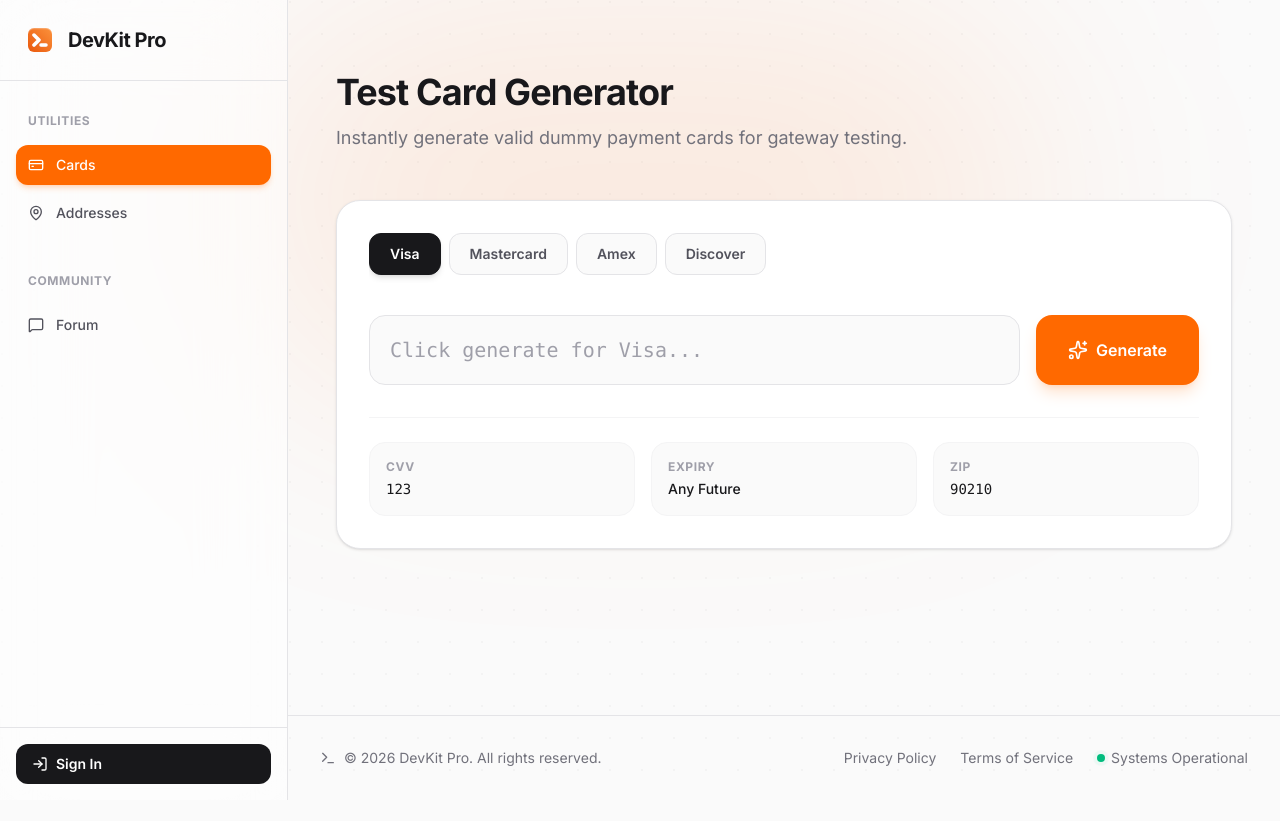
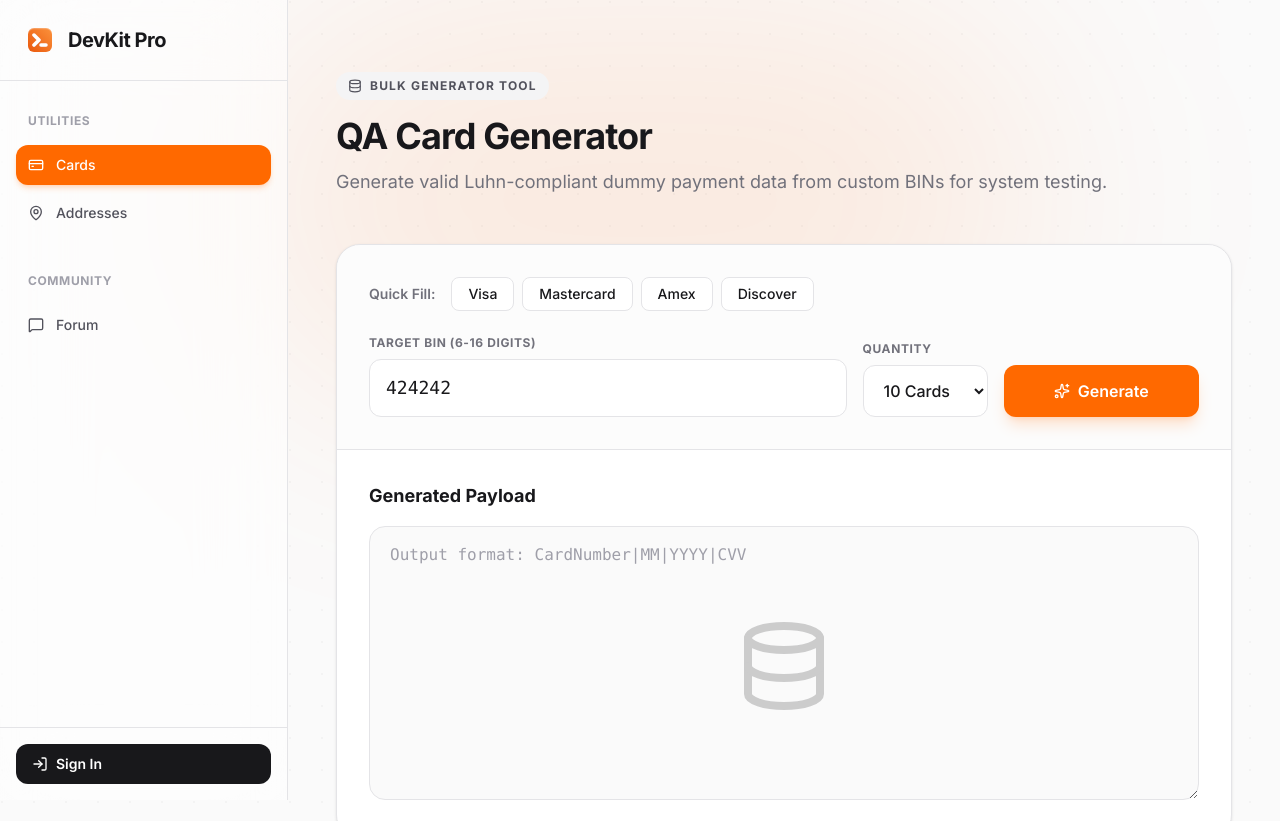
Before and after one commit to visatk/memory, a React (Vite) app: page /test-cards in a window 1280 px wide. Shown: the top 821 px of the page. Before the commit the page ends 800 px from the top, so only its background shows below. Built offline with nearby package versions, Linux system fonts and the light colour scheme; no server answers; the HTML template or start-up script is replaced by a standard one.

Commit message:
Update TestCards.tsx

```diff
--- a/src/pages/TestCards.tsx
+++ b/src/pages/TestCards.tsx
@@ -1,120 +1,162 @@
 import { useState } from 'react';
 import { SeoHead } from '../components/SeoHead';
 import { useCopyToClipboard } from '../hooks/useCopyToClipboard';
-import { Copy, Check, Sparkles } from 'lucide-react';
+import { Copy, Check, Sparkles, Database, ShieldAlert } from 'lucide-react';
 
-const CARD_NETWORKS = {
-  visa: { name: 'Visa', prefix: '4242', length: 16 },
-  mastercard: { name: 'Mastercard', prefix: '5555', length: 16 },
-  amex: { name: 'Amex', prefix: '3782', length: 15 },
-  discover: { name: 'Discover', prefix: '6011', length: 16 }
+const PRESET_BINS = [
+  { name: 'Visa', bin: '424242' },
+  { name: 'Mastercard', bin: '555555' },
+  { name: 'Amex', bin: '378282' },
+  { name: 'Discover', bin: '601100' }
+];
+
+export default function TestCards() {
+  const [bin, setBin] = useState('424242');
+  const [quantity, setQuantity] = useState<number>(10);
+  const [generatedCards, setGeneratedCards] = useState<string[]>([]);
+  const [isLoading, setIsLoading] = useState(false);
+  const [error, setError] = useState('');
+
+  const { copiedText, copy } = useCopyToClipboard();
+
+  const handleGenerate = async () => {
+    setIsLoading(true);
+    setError('');
+
+    try {
+      const res = await fetch('/api/tools/generate-cards', {
+        method: 'POST',
+        headers: { 'Content-Type': 'application/json' },
+        body: JSON.stringify({ bin, quantity })
+      });
+
+      const data = await res.json() as { cards?: string[], error?: string, success?: boolean };
+
+      if (!res.ok) throw new Error(data.error || 'Failed to generate cards');
+      if (data.cards) setGeneratedCards(data.cards);
+
+    } catch (err: any) {
+      setError(err.message);
+    } finally {
+      setIsLoading(false);
+    }
   };
 
-export default function TestCards() {
-  const [network, setNetwork] = useState<keyof typeof CARD_NETWORKS>('visa');
-  const [generatedCard, setGeneratedCard] = useState('');
-  const { copiedText, copy } = useCopyToClipboard();
-
-  const generateCard = () => {
-    const config = CARD_NETWORKS[network];
-    let number = config.prefix;
-    while (number.length < config.length - 1) {
-      number += Math.floor(Math.random() * 10).toString();
-    }
-
-    let sum = 0;
-    for (let i = 0; i < number.length; i++) {
-      let digit = parseInt(number.charAt(number.length - 1 - i), 10);
-      if (i % 2 === 0) {
-        digit *= 2;
-        if (digit > 9) digit -= 9;
-      }
-      sum += digit;
-    }
-    const checkDigit = (10 - (sum % 10)) % 10;
-    const finalCard = number + checkDigit;
-
-    const formatted = finalCard.match(new RegExp(`.{1,4}`, 'g'))?.join(' ') || finalCard;
-    setGeneratedCard(formatted);
-  };
+  const formattedOutput = generatedCards.join('\n');
 
   return (
     <div className="max-w-4xl mx-auto md:py-8 animation-fade-in">
       <SeoHead
-        title="Test Credit Card Generator"
-        description="Generate valid dummy credit card numbers for Stripe, Braintree, and QA testing. Instant, client-side, and secure."
+        title="BIN Card Generator API"
+        description="Generate bulk test credit card numbers from a custom BIN. Includes expiry and CVV formatted for QA database injection."
+        isTool={true}
       />
 
       <div className="mb-8 md:mb-12">
-        <h1 className="text-3xl md:text-4xl font-bold tracking-tight mb-3">Test Card Generator</h1>
-        <p className="text-lg text-zinc-500 dark:text-zinc-400">Instantly generate valid dummy payment cards for gateway testing.</p>
+        <div className="inline-flex items-center gap-2 px-3 py-1.5 rounded-full bg-zinc-100 dark:bg-zinc-800 text-zinc-600 dark:text-zinc-400 text-xs font-bold uppercase tracking-widest mb-4">
+          <Database className="size-3.5" /> Bulk Generator Tool
+        </div>
+        <h1 className="text-3xl md:text-4xl font-bold tracking-tight mb-3">QA Card Generator</h1>
+        <p className="text-lg text-zinc-500 dark:text-zinc-400">Generate valid Luhn-compliant dummy payment data from custom BINs for system testing.</p>
       </div>
 
-      <div className="p-4 md:p-8 bg-white dark:bg-zinc-900 border border-zinc-200 dark:border-zinc-800 rounded-3xl shadow-sm">
-        {/* Network Selection - Improved Mobile Scrolling */}
-        <div className="flex gap-2 mb-8 overflow-x-auto pb-2 scrollbar-hide -mx-4 px-4 md:mx-0 md:px-0">
-          {Object.entries(CARD_NETWORKS).map(([key, data]) => (
+      <div className="bg-white dark:bg-zinc-900 border border-zinc-200 dark:border-zinc-800 rounded-3xl shadow-sm overflow-hidden">
+
+        {/* Configuration Panel */}
+        <div className="p-6 md:p-8 border-b border-zinc-200 dark:border-zinc-800 bg-zinc-50/50 dark:bg-[#0a0a0a]/50">
+          <div className="flex flex-wrap items-center gap-2 mb-6">
+            <span className="text-sm font-semibold text-zinc-500 mr-2">Quick Fill:</span>
+            {PRESET_BINS.map((preset) => (
               <button
-              key={key}
-              onClick={() => {
-                setNetwork(key as keyof typeof CARD_NETWORKS);
-                setGeneratedCard(''); // Reset on network switch
-              }}
-              className={`px-5 py-2.5 rounded-xl text-sm font-semibold transition-all whitespace-nowrap cursor-pointer flex-1 md:flex-none text-center border ${
-                network === key
-                  ? 'bg-zinc-900 text-white border-zinc-900 dark:bg-zinc-100 dark:text-zinc-900 dark:border-zinc-100 shadow-md'
-                  : 'bg-zinc-50 text-zinc-600 border-zinc-200 hover:bg-zinc-100 dark:bg-zinc-950 dark:text-zinc-400 dark:border-zinc-800 dark:hover:bg-zinc-800'
-              }`}
+                key={preset.name}
+                onClick={() => setBin(preset.bin)}
+                className="px-4 py-1.5 rounded-lg text-sm font-medium transition-all bg-white dark:bg-zinc-900 border border-zinc-200 dark:border-zinc-700 hover:border-orange-500 hover:text-orange-500 cursor-pointer"
               >
-              {data.name}
+                {preset.name}
               </button>
             ))}
           </div>
 
-        {/* Input and Actions Group */}
-        <div className="flex flex-col md:flex-row gap-4 items-stretch">
-          <div className="flex-1 relative group">
+          <div className="grid grid-cols-1 md:grid-cols-12 gap-4 items-end">
+            <div className="md:col-span-7">
+              <label className="block text-xs font-bold text-zinc-500 uppercase tracking-wider mb-2">Target BIN (6-16 digits)</label>
               <input
                 type="text"
-              readOnly
-              value={generatedCard}
-              placeholder={`Click generate for ${CARD_NETWORKS[network].name}...`}
-              className="w-full bg-zinc-50 dark:bg-[#0a0a0a] border border-zinc-200 dark:border-zinc-800 rounded-2xl pl-5 pr-12 py-5 font-mono text-xl text-zinc-900 dark:text-zinc-100 outline-none transition-all placeholder:text-zinc-400 dark:placeholder:text-zinc-600"
+                value={bin}
+                onChange={(e) => setBin(e.target.value.replace(/\D/g, ''))}
+                placeholder="e.g. 424242"
+                maxLength={16}
+                className="w-full bg-white dark:bg-zinc-950 border border-zinc-200 dark:border-zinc-800 rounded-xl px-4 py-3.5 font-mono text-lg outline-none focus:ring-2 focus:ring-orange-500/50 transition-all"
               />
-            {generatedCard && (
+            </div>
+            <div className="md:col-span-2">
+              <label className="block text-xs font-bold text-zinc-500 uppercase tracking-wider mb-2">Quantity</label>
+              <select
+                value={quantity}
+                onChange={(e) => setQuantity(Number(e.target.value))}
+                className="w-full bg-white dark:bg-zinc-950 border border-zinc-200 dark:border-zinc-800 rounded-xl px-4 py-3.5 font-medium outline-none focus:ring-2 focus:ring-orange-500/50 transition-all cursor-pointer"
+              >
+                <option value={1}>1 Card</option>
+                <option value={10}>10 Cards</option>
+                <option value={20}>20 Cards</option>
+                <option value={50}>50 Cards</option>
+                <option value={100}>100 Cards</option>
+              </select>
+            </div>
+            <div className="md:col-span-3">
               <button
-                onClick={() => copy(generatedCard.replace(/\s/g, ''))}
-                className="absolute right-3 top-1/2 -translate-y-1/2 p-2 rounded-xl text-zinc-400 hover:text-zinc-900 hover:bg-zinc-200 dark:hover:text-white dark:hover:bg-zinc-800 transition-colors"
-                title="Copy without spaces"
+                onClick={handleGenerate}
+                disabled={isLoading || bin.length < 6}
+                className="w-full flex items-center justify-center gap-2 px-6 py-3.5 bg-orange-500 hover:bg-orange-600 text-white font-semibold rounded-xl transition-all disabled:opacity-50 disabled:cursor-not-allowed shadow-lg shadow-orange-500/20 active:scale-[0.98] cursor-pointer"
               >
-                 {copiedText ? <Check className="size-5 text-emerald-500" /> : <Copy className="size-5" />}
+                <Sparkles className="size-4" />
+                {isLoading ? 'Generating...' : 'Generate'}
+              </button>
+            </div>
+          </div>
+
+          {error && (
+            <div className="mt-4 flex items-center gap-2 text-sm text-red-500 bg-red-500/10 p-3 rounded-lg border border-red-500/20">
+              <ShieldAlert className="size-4" /> {error}
+            </div>
+          )}
+        </div>
+
+        {/* Output Panel */}
+        <div className="p-6 md:p-8">
+          <div className="flex items-center justify-between mb-4">
+            <h3 className="font-bold text-lg">Generated Payload</h3>
+            {generatedCards.length > 0 && (
+              <button
+                onClick={() => copy(formattedOutput)}
+                className={`flex items-center gap-2 px-4 py-2 text-sm font-semibold rounded-lg transition-all cursor-pointer ${
+                  copiedText
+                    ? 'bg-emerald-500/10 text-emerald-600 dark:text-emerald-400'
+                    : 'bg-zinc-100 text-zinc-700 hover:bg-zinc-200 dark:bg-zinc-800 dark:text-zinc-300 dark:hover:bg-zinc-700'
+                }`}
+              >
+                {copiedText ? <Check className="size-4" /> : <Copy className="size-4" />}
+                {copiedText ? 'Copied to Clipboard' : 'Copy All'}
               </button>
             )}
           </div>
 
-          <button
-            onClick={generateCard}
-            className="flex items-center justify-center gap-2 px-8 py-5 bg-orange-500 hover:bg-orange-600 text-white font-semibold rounded-2xl transition-all shadow-lg shadow-orange-500/20 hover:shadow-orange-500/30 active:scale-[0.98] cursor-pointer"
-          >
-            <Sparkles className="size-5" />
-            Generate
-          </button>
+          <div className="relative">
+            <textarea
+              readOnly
+              rows={Math.max(10, Math.min(25, generatedCards.length || 10))}
+              value={formattedOutput}
+              placeholder="Output format: CardNumber|MM|YYYY|CVV"
+              className="w-full bg-zinc-50 dark:bg-[#0a0a0a] border border-zinc-200 dark:border-zinc-800 rounded-2xl px-5 py-4 font-mono text-sm md:text-base text-zinc-900 dark:text-zinc-100 outline-none resize-y custom-scrollbar placeholder:text-zinc-400 dark:placeholder:text-zinc-600"
+            />
+            {generatedCards.length === 0 && (
+              <div className="absolute inset-0 flex items-center justify-center pointer-events-none opacity-20">
+                 <Database className="size-24" />
+              </div>
+            )}
+          </div>
         </div>
 
-        <div className="mt-8 pt-6 border-t border-zinc-100 dark:border-zinc-800/50 grid grid-cols-3 gap-4 text-center md:text-left text-sm">
-          <div className="bg-zinc-50 dark:bg-zinc-950 p-4 rounded-2xl border border-zinc-100 dark:border-zinc-800/50">
-            <span className="block font-bold text-zinc-400 mb-1 uppercase text-xs tracking-wider">CVV</span>
-            <span className="font-mono text-zinc-900 dark:text-zinc-100">{network === 'amex' ? '1234' : '123'}</span>
-          </div>
-          <div className="bg-zinc-50 dark:bg-zinc-950 p-4 rounded-2xl border border-zinc-100 dark:border-zinc-800/50">
-            <span className="block font-bold text-zinc-400 mb-1 uppercase text-xs tracking-wider">Expiry</span>
-            <span className="font-medium text-zinc-900 dark:text-zinc-100">Any Future</span>
-          </div>
-          <div className="bg-zinc-50 dark:bg-zinc-950 p-4 rounded-2xl border border-zinc-100 dark:border-zinc-800/50">
-            <span className="block font-bold text-zinc-400 mb-1 uppercase text-xs tracking-wider">Zip</span>
-            <span className="font-mono text-zinc-900 dark:text-zinc-100">90210</span>
-          </div>
-        </div>
       </div>
     </div>
   );
```
Lines whose indentation alone changed are shown as unchanged.
